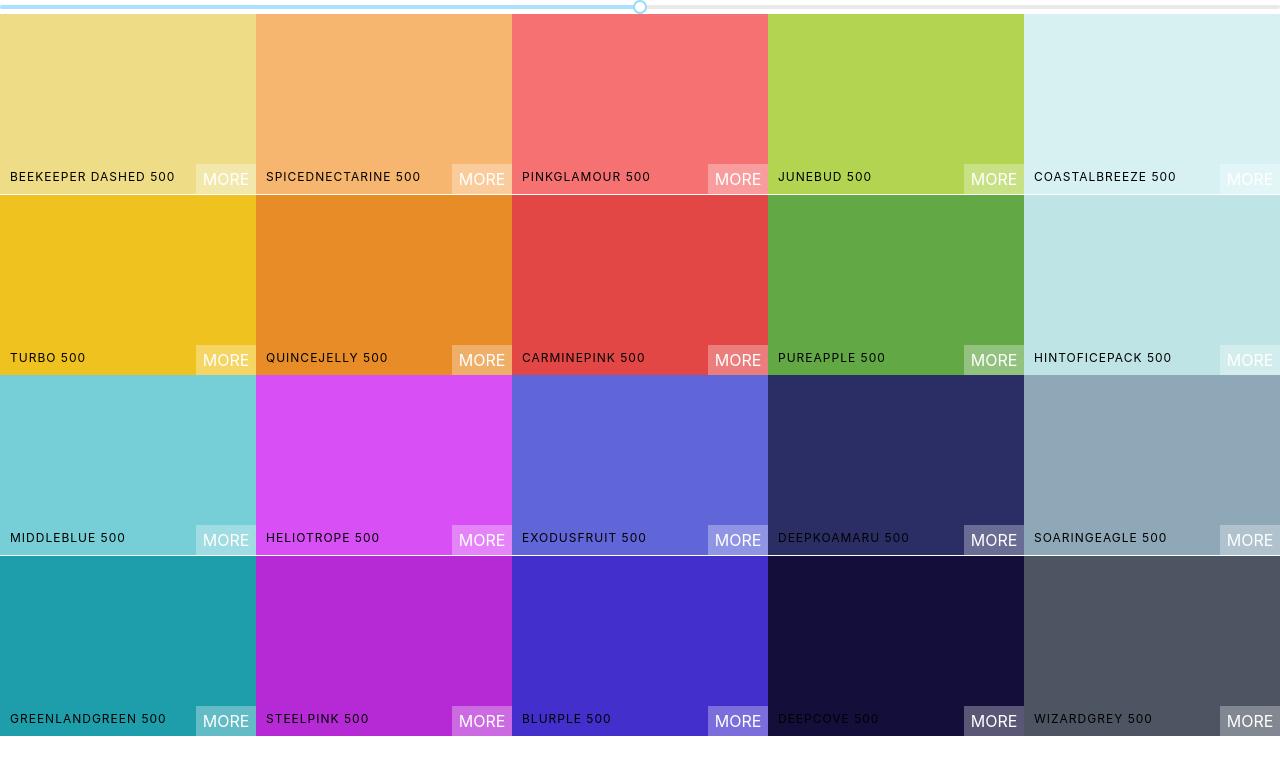
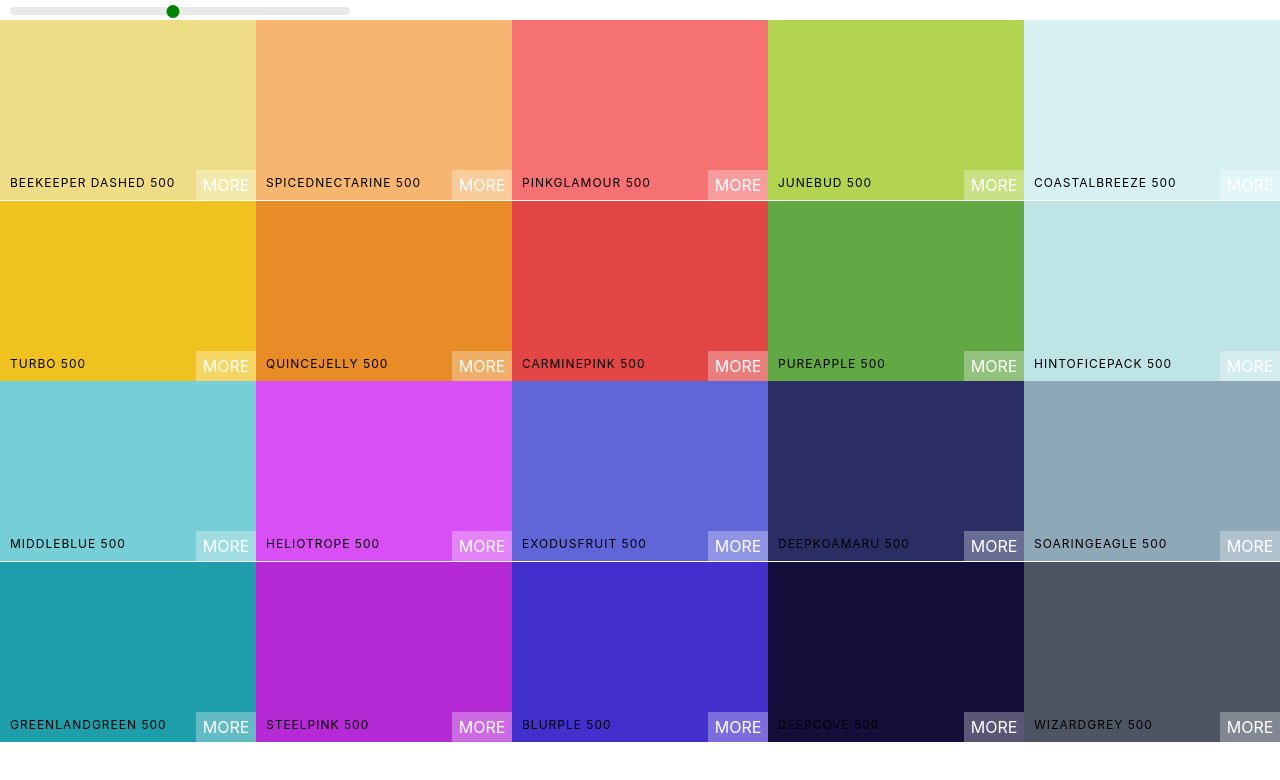
Before and after one commit to diproger/color-picker-app, a React (Create React App) app in the folder color-picker-main/: page / in a window 1280 px wide. Shown: the top 780 px of the page. Built offline with nearby package versions, Linux system fonts and the light colour scheme.

Commit message:
Style slider

```diff
--- a/color-picker-main/src/Palette.css
+++ b/color-picker-main/src/Palette.css
@@ -5,3 +5,28 @@
     height: 90%;
     width: 100%;
 }
+.slider{
+    width: 340px;
+    margin: 0 10px;
+    display: inline-block;
+}
+.rc-slider-track{
+    background-color: transparent;
+}
+.rc-slider-rail{
+    height:8px ;
+}
+.rc-slider-handle,
+.rc-slider-handle:active,
+.rc-slider-handle:focus,
+.rc-slider-handle:hover{
+    background-color: green;
+    outline: none;
+    border: 2px solid green;
+    box-shadow: none;
+    width: 13px;
+    height: 13px;
+    margin-left: -7px;
+    margin-top: -2px;
+
+}
--- a/color-picker-main/src/Palette.js
+++ b/color-picker-main/src/Palette.js
@@ -27,13 +27,14 @@
 
         return (
             <div className="Palette">
-                {/* Navbar */}
+                <div className="slider">
                     <Slider
                         defaultValue={level}
                         min={100} max={900}
                         step={100}
                         onAfterChange={this.changeLevel}
                     />
+                </div>
                 <div className="Palette-colors" >
                     {colorBoxes}
                 </div>
```
Lines whose indentation alone changed are shown as unchanged.
